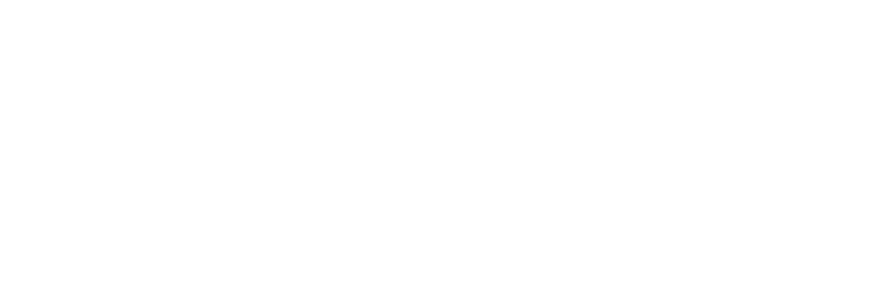
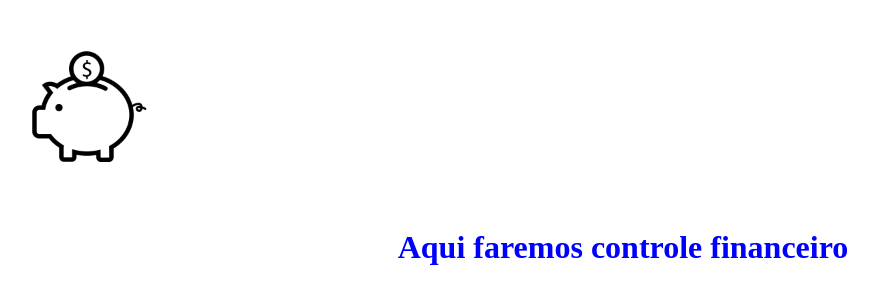
Before and after one commit to lucas-de-almeida/controle_financeiro, a plain HTML site: page controle_financeiro/index.html in a window 1280 px wide. Shown: the whole page, without its empty margins (17-895 px from the left). Drawn offline with Linux system fonts and the light colour scheme.

Commit message:
adicionado corpo

```diff
--- a/controle_financeiro/index.html
+++ b/controle_financeiro/index.html
@@ -2,3 +2,21 @@
     teste de arquivo
 
 -->
+<html>
+
+<head>
+    <img src="assets/porno.png" alt="cofrinho" style="height: 200;width: 200;"/>
+    <title>
+
+        controle financeiro
+    </title>
+
+</head>
+
+<body>
+    <div style="text-align: center; color: blue;">
+        <h1>Aqui faremos controle financeiro</h1>
+    </div>
+</body>
+
+</html>
```
Also changed, not shown: controle_financeiro/assets/porno.png (added).
